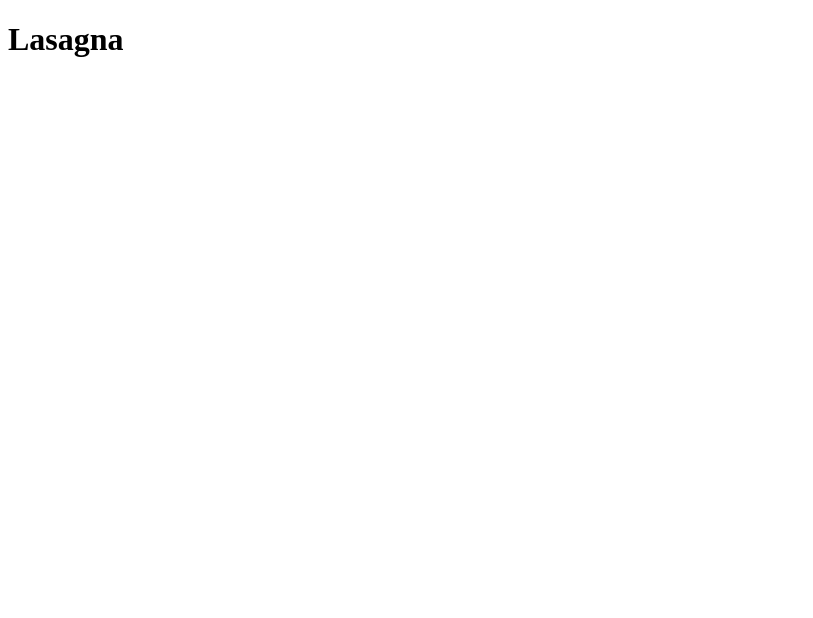
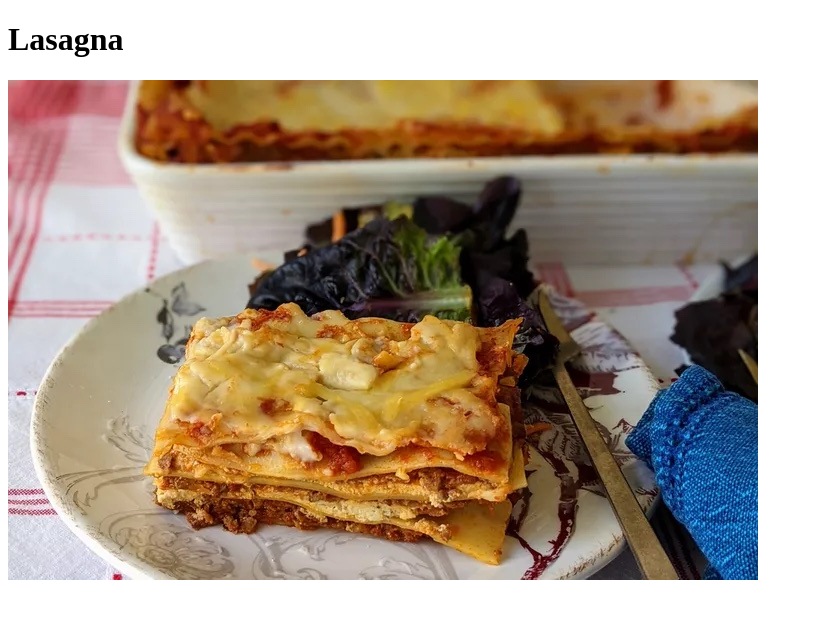
Before and after one commit to cmtayl0r/git-recipes, a plain HTML site: page recipes/lasagna.html in a window 1280 px wide. Shown: the whole page, without its empty margins (0-813 px from the left). Drawn offline with Linux system fonts and the light colour scheme.

Commit message:
Add img folder with lasagna.jpg

```diff
--- a/recipes/lasagna.html
+++ b/recipes/lasagna.html
@@ -8,5 +8,6 @@
     </head>
     <body>
         <h1>Lasagna</h1>
+        <img src="../img/lasagna.jpg" alt="Lasagna" />
     </body>
 </html>
```
Also changed, not shown: img/lasagna.jpg (added).
